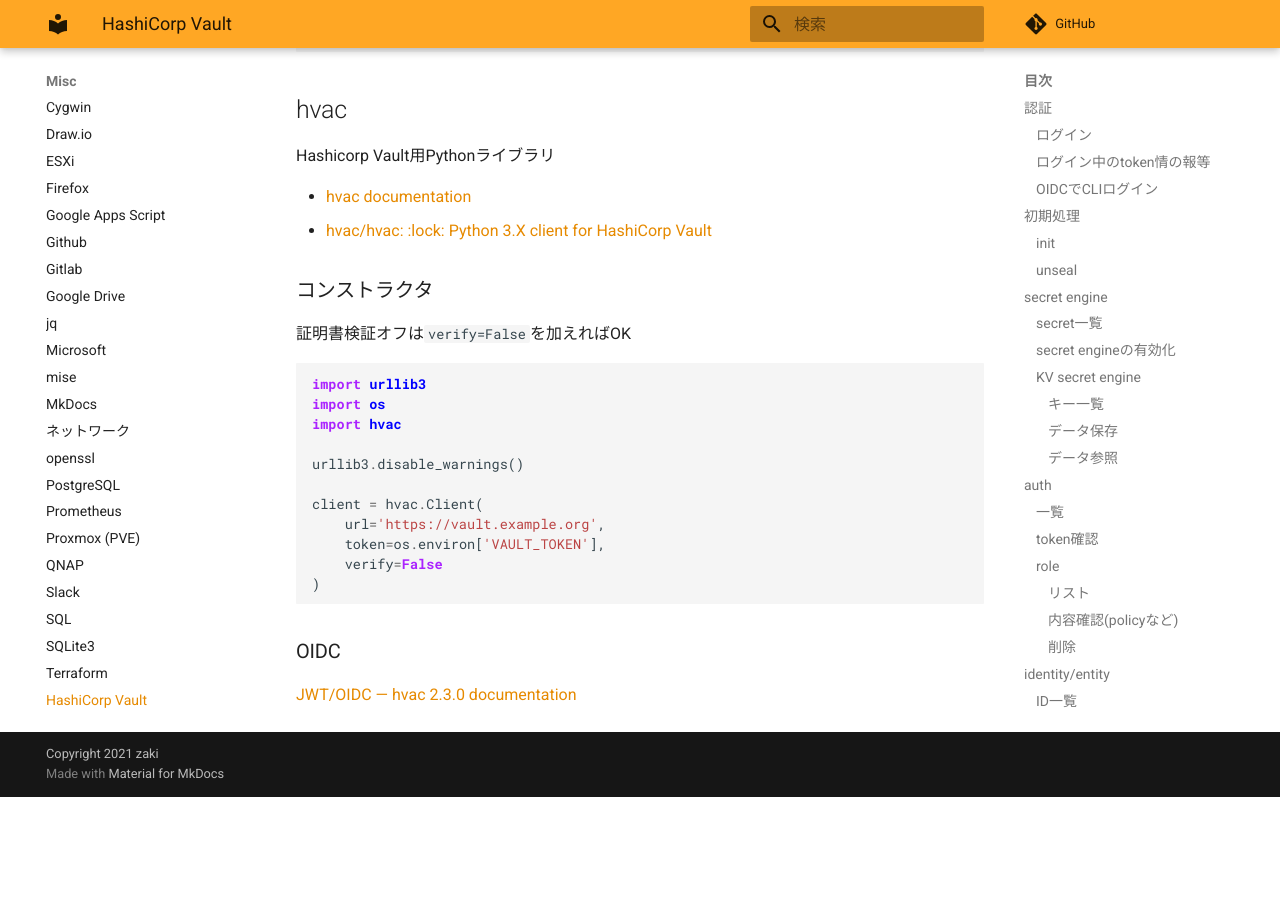
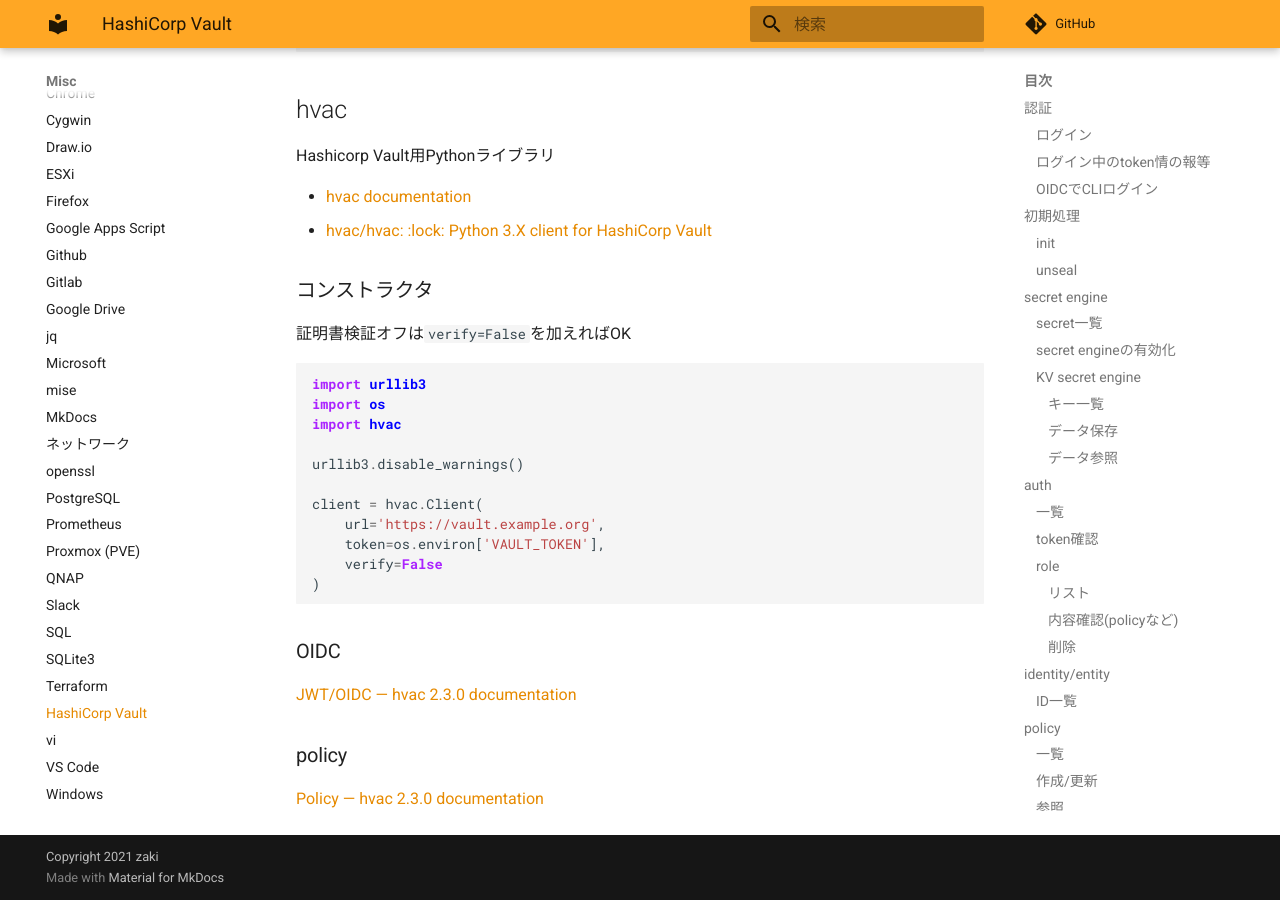
Before and after one commit to zaki-lknr/docs, an MkDocs documentation site: the page built from docs/Misc/vault.md, in a window 1280 px wide and 900 px high, scrolled down 3662 px. Built offline with MkDocs 1.6.1 and Material for MkDocs 9.7.7, drawn with Linux system fonts in a browser that asks for light colours; comment, search, counter and statistics services are not loaded; before the commit the page ends 4459 px from its top, so only the background shows below that.

Commit message:
add: misc/vault: hvacのpolicy操作リンク

```diff
--- a/docs/Misc/vault.md
+++ b/docs/Misc/vault.md
@@ -205,3 +205,7 @@ client = hvac.Client(
 ### OIDC
 
 [JWT/OIDC — hvac 2.3.0 documentation](https://python-hvac.org/en/stable/usage/auth_methods/jwt-oidc.html)
+
+### policy
+
+[Policy — hvac 2.3.0 documentation](https://python-hvac.org/en/stable/usage/system_backend/policy.html)
```
